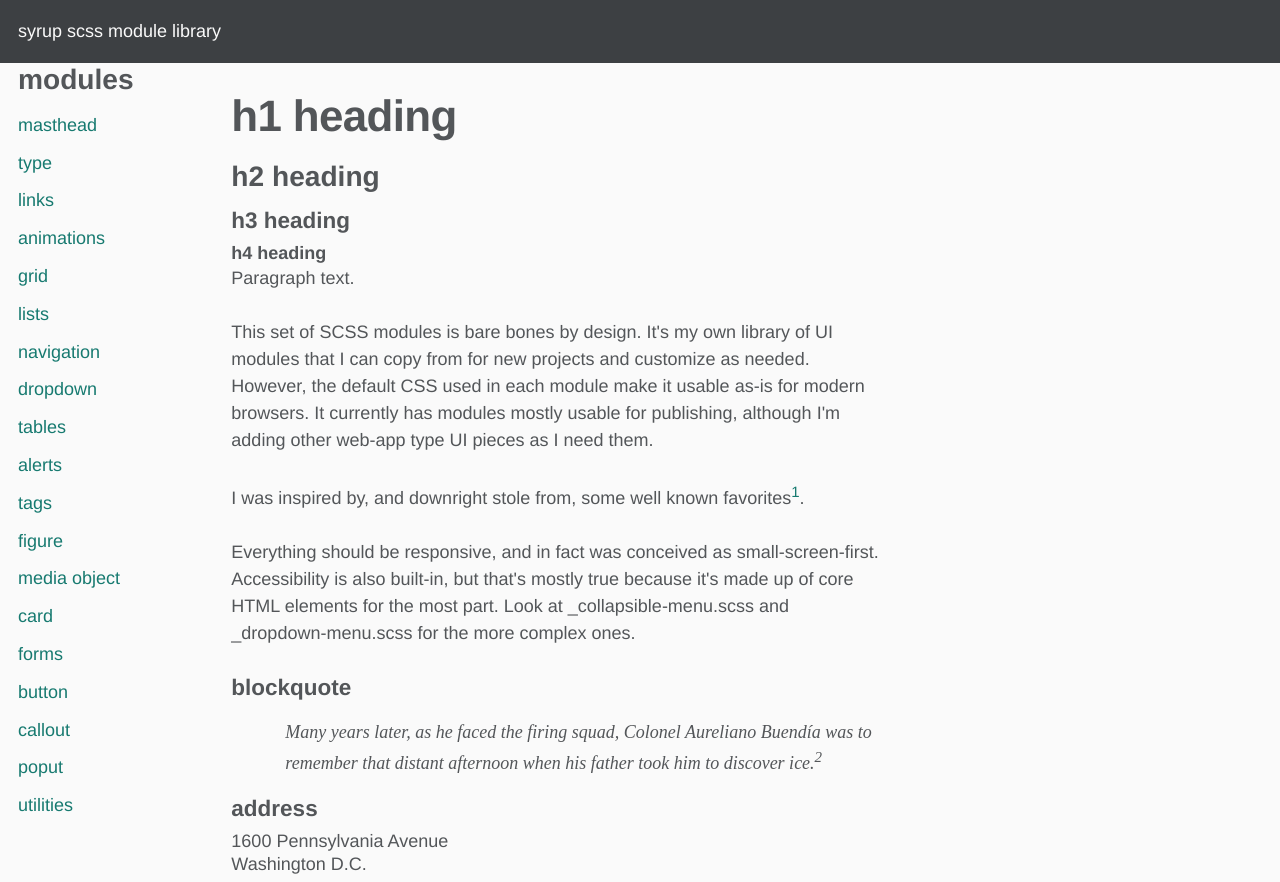
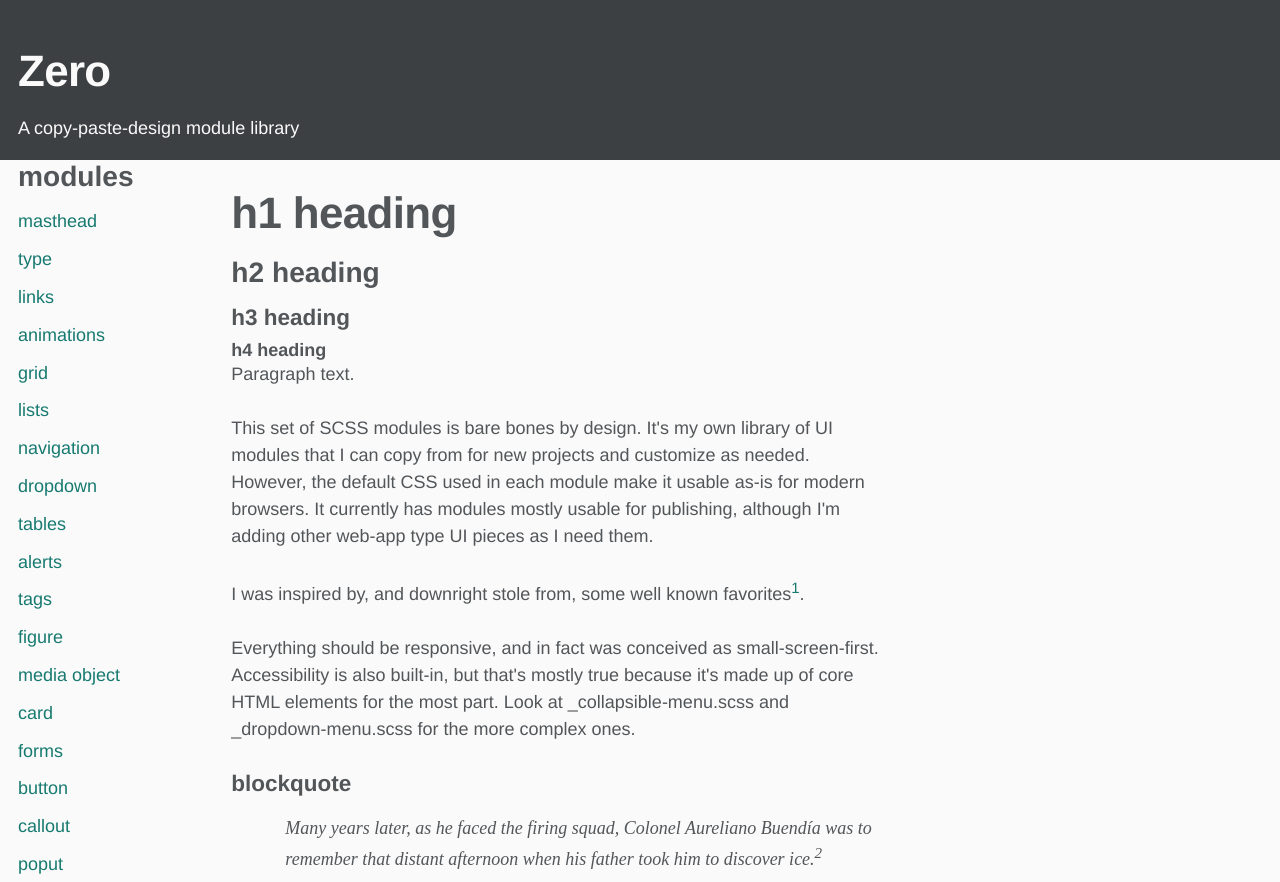
Before and after one commit to jorgepinon/scss-module-library, a website built with webpack: page docs/index.html in a window 1280 px wide. Shown: the top 882 px of the page. Built offline with nearby package versions, Linux system fonts and the light colour scheme; what responsive-nav would draw is missing.

Commit message:
Call it by it's better name, Zero

```diff
--- a/docs/index.html
+++ b/docs/index.html
@@ -10,7 +10,7 @@
 	<div class="page">
 
 		<div id="masthead" class="masthead">
-			syrup scss module library
+			<h1>Zero</h1> A copy-paste-design module library
 		</div>
 
 		<div class="row" style="max-width:1400px;margin-left:auto; margin-right: auto;">
```
Also changed, not shown: README.md.
